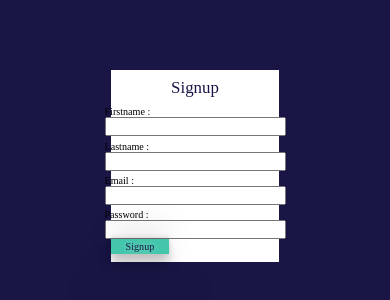
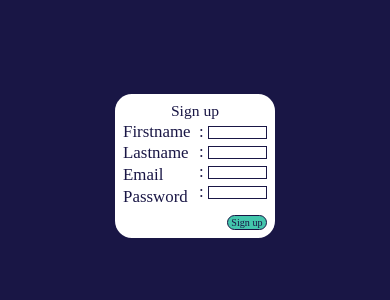
Before and after one commit to sidd19898/JSWM, a React app in the folder frontend/: page /signup in a window 390 px wide. Shown: the part 256-556 px from the top of the page. Built offline with nearby package versions, Linux system fonts and the light colour scheme; the HTML template or start-up script is replaced by a standard one.

Commit message:
done with signup but its not the way it should look in responsiveness so next is resposive

```diff
--- a/frontend/src/components/Card.jsx
+++ b/frontend/src/components/Card.jsx
@@ -4,18 +4,29 @@ import "../components/NavLan.css"
 export function Card({children1,children2,children3,children4,children5,children6}){
     return(
         <div className="card">
-            <div className="lopo">
-        <div className="ponf">
-        <div className="pffj">{children1}</div>
+            <div className="realcard">
+            <div className="cent">{children1}</div>
 
-        <div>{children2}<input></input></div>
-        <div>{children3}<input></input></div>
-        <div>{children4}<input></input></div>
-        <div>{children5}<input></input></div>
-        </div>
-        <div><button className="polo"> {children6} </button></div>
+            <div className="gops">
+
+            <div className="start">
+<div>{children2}</div>
+<div>{children3}</div>
+<div>{children4}</div>
+<div>{children5}</div>
+            </div>
+
+            <div className="end">
+<div>: <input></input></div>
+<div>: <input></input></div>
+<div>: <input></input></div>
+<div>: <input></input></div>
+            </div>
+</div>
+<div className="kod"><button className="pintos">{children6}</button></div>
+</div>
+
         </div>
 
-        </div>
     )
 }
--- a/frontend/src/components/allinone.css
+++ b/frontend/src/components/allinone.css
@@ -4,28 +4,71 @@ justify-content: center;
 align-items: center;
 height: 100vh;
 background-color: #191645;
+flex-direction: column;
 }
 
-.lopo{
-    background-color: white;
-    width: 20vmax;
-    min-height: fit-content;
-    font-size: 1.2vmax;
-    padding-bottom: 1vmax;
+.start{
+    display: flex;
+    flex-direction: column;
+    font-size: 2vmax;
+    margin-right: 1vmax;
+    gap: 0.2vmax;
 }
 
-.ponf{
-display: flex;
-    justify-content: center;
-    align-items: center;
+.end{
+    display: flex;
     flex-direction: column;
-    gap: 0.5vmax;
+    font-size: 2vmax;
 }
 
-.pffj{
+input{
+height: 1.6vmax;
+width: 7vmax;
+border: #191645 solid 1px;
+}
+
+.gops{
+    display: flex;
+}
+
+.cent{
+    text-align: center;
+    font-size: 4vmin;
+    margin-bottom: 0.2vmax;
+}
+
+button{
+    all: unset;
+}
+
+.kod{
+display: flex;
+justify-content: flex-end;
+padding-top: 1vmax;
+}
+
+.pintos{
+    cursor: pointer;
+    font-size: 1.2vmax;
+    background-color: #43C6AC;
     color: #191645;
-    text-align: center;
-    font-size: 2vmax;
-    margin-top:1vmax;
-    margin-bottom: 0.5vmax;
+    padding-top: 0.1vmax;
+    padding-bottom: 0.1vmax;
+    padding-left: 0.4vmax;
+    padding-right: 0.4vmax;
+    border-radius: 2vmax;
+    border: #191645 solid 1px;
 }
+
+.pintos:hover{
+
+border: #191645 solid 2px;
+}
+.realcard{
+    background-color: white;
+    color: #191645;
+    padding: 1vmax;
+    width: fit-content;
+    height: fit-content;
+    border-radius: 2vmax;
+}
--- a/frontend/src/pages/Signup.jsx
+++ b/frontend/src/pages/Signup.jsx
@@ -4,12 +4,12 @@ import "../pages/Signup.css"
 export default function Signup(){
 return(
     <div>
-        <Card children1={"Signup"}
-        children2={"Firstname : "}
-        children3={"Lastname  : "}
-        children4={"Email     : "}
-        children5={"Password  : "}
-        children6={"Signup "}></Card>
+        <Card children1={"Sign up"}
+        children2={"Firstname "}
+        children3={"Lastname "}
+        children4={"Email "}
+        children5={"Password "}
+        children6={"Sign up "}></Card>
     </div>
 )
 }
```
